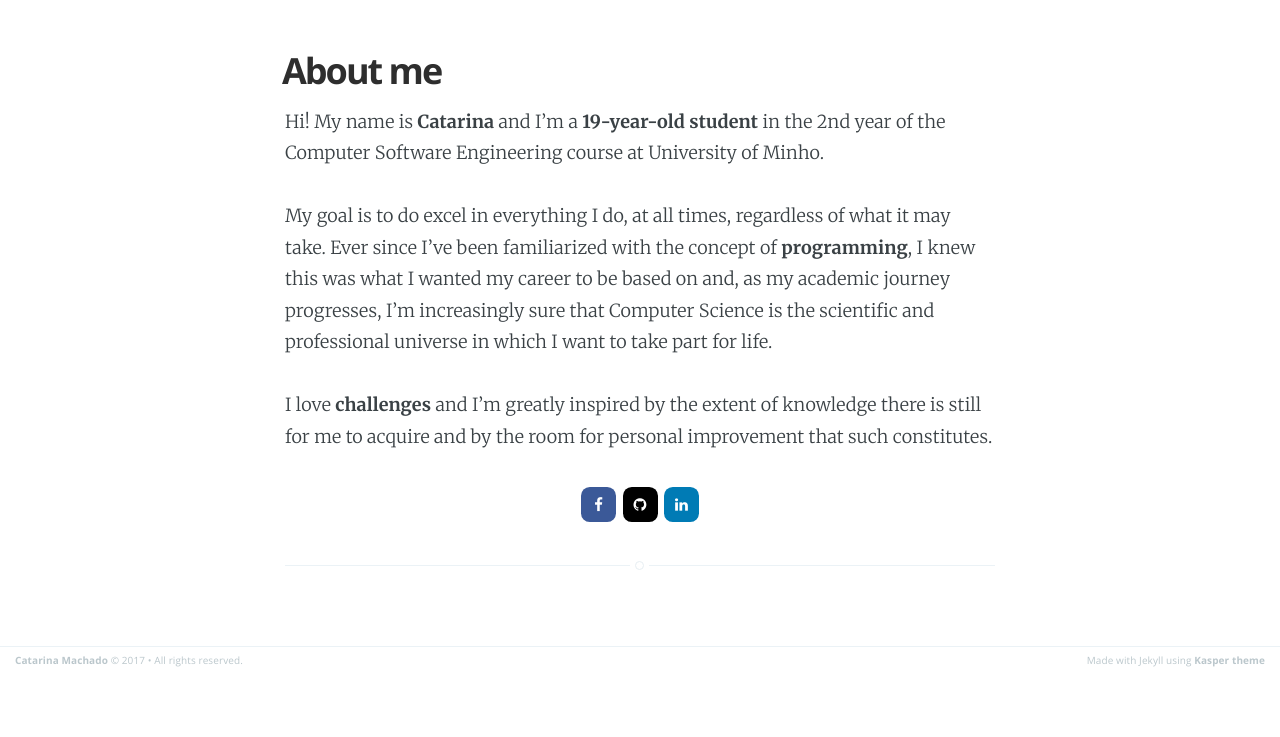
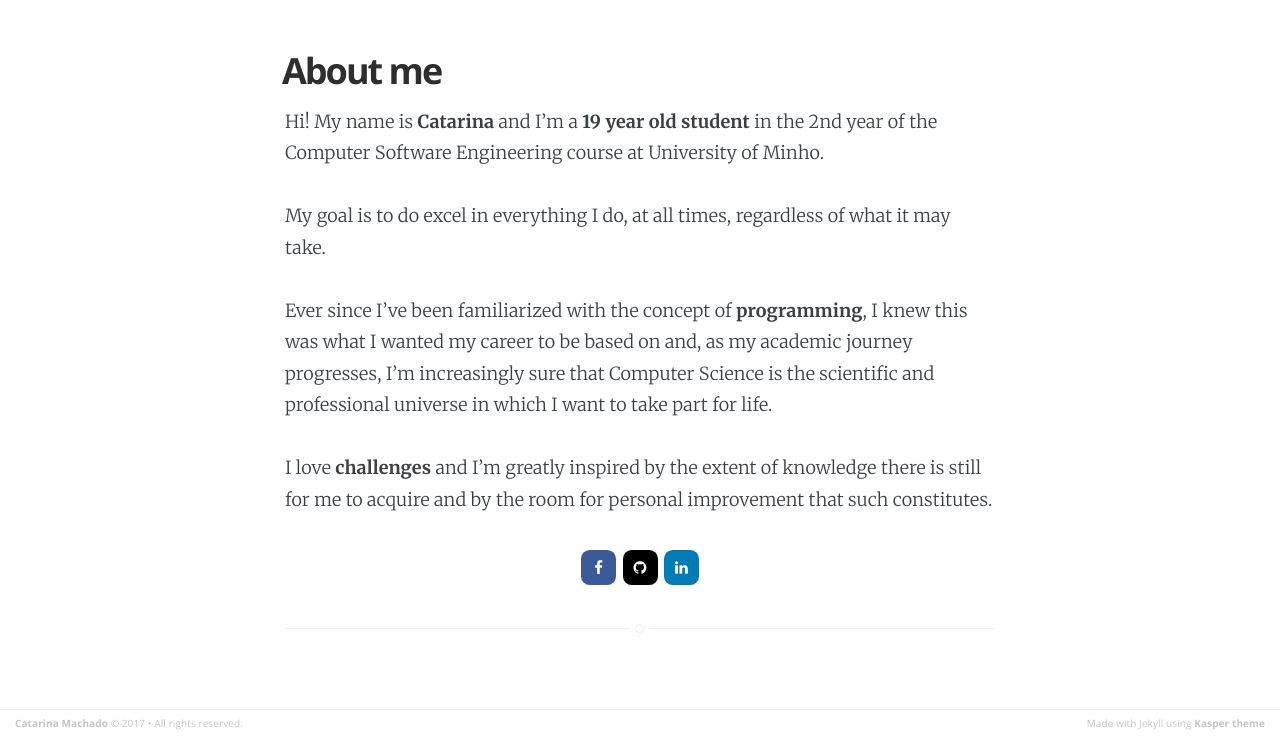
Before and after one commit to catarinamachado/catarinamachado-old-page, a Jekyll site: the page built from about.md, in a window 1280 px wide. Shown: the part 585-1322 px from the top of the page. Built offline with Jekyll 4.4.1, drawn with Linux system fonts in a browser that asks for light colours; before the commit the page ends 1259 px from its top, so only the background shows below that.

```diff
--- a/about.md
+++ b/about.md
@@ -4,9 +4,10 @@ title: About me
 cover: '/assets/images/tecnology.png'
 ---
 
-Hi! My name is <b>Catarina</b> and I'm a <b>19-year-old student</b> in the 2nd year of the Computer Software Engineering course at University of Minho.
+Hi! My name is <b>Catarina</b> and I'm a <b>19 year old student</b> in the 2nd year of the Computer Software Engineering course at University of Minho.
 
 My goal is to do excel in everything I do, at all times, regardless of what it may take.
+
 Ever since I've been familiarized with the concept of <b>programming</b>, I knew this was what I wanted my career to be based on and, as my academic journey progresses, I'm increasingly sure that Computer Science is the scientific and professional universe in which I want to take part for life.
 
 I love <b>challenges</b> and I'm greatly inspired by the extent of knowledge there is still for me to acquire and by the room for personal improvement that such constitutes.
```
